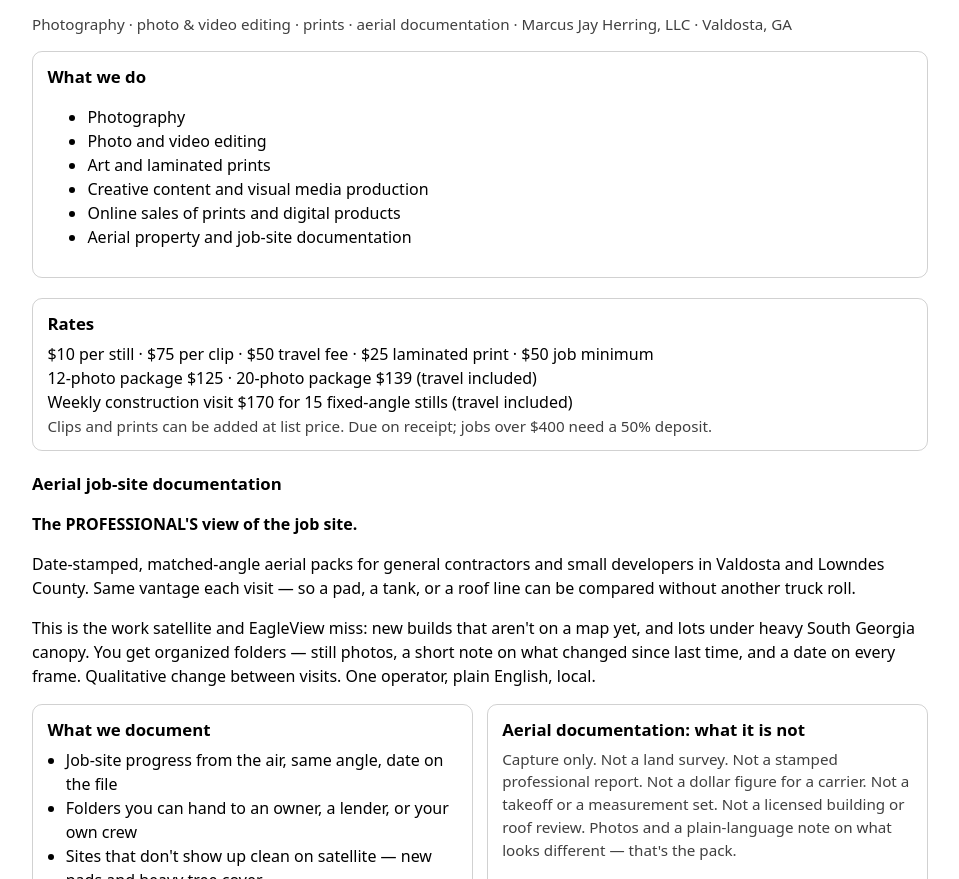
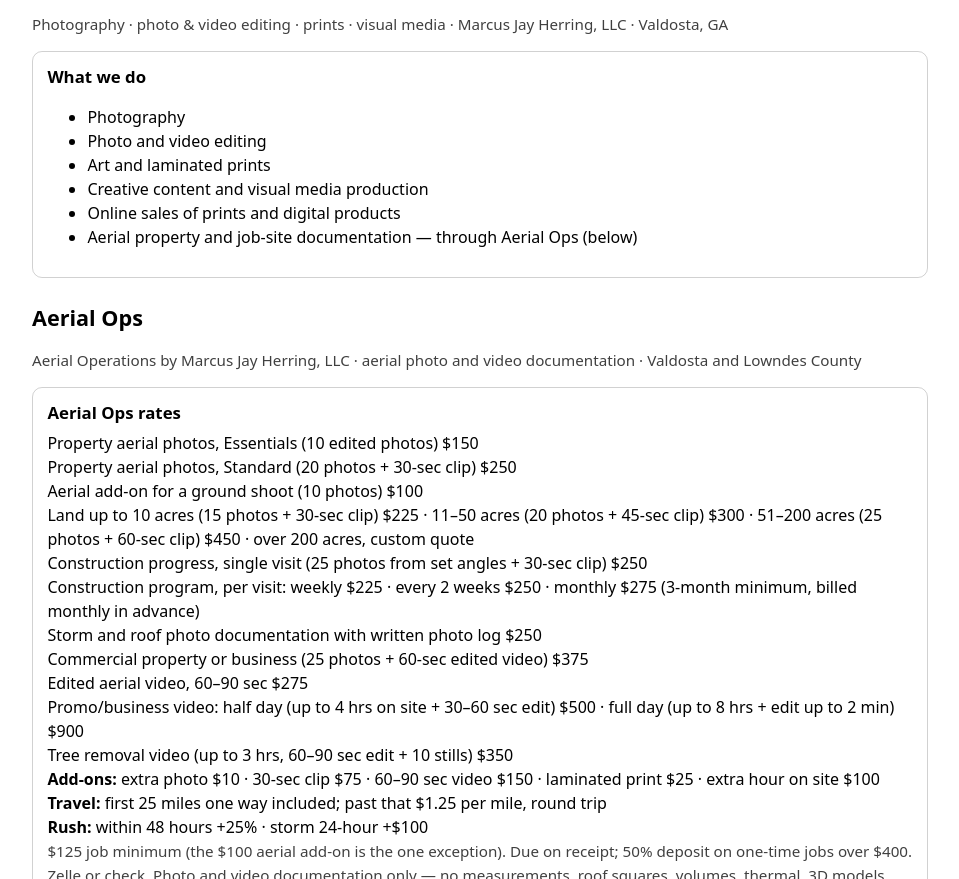
Before and after one commit to MARS488/girl-talk, a plain HTML site: page docs/index.html in a window 1280 px wide. Shown: the part 73-952 px from the top of the page, without its empty margins (160-1119 px from the left). Drawn offline with Linux system fonts and the light colour scheme.

Commit message:
Pages: v3 price lock (Oct 22), Aerial Ops line for aerial documentation, capture-only wording

```diff
--- a/docs/index.html
+++ b/docs/index.html
@@ -3,10 +3,10 @@
 <head>
   <meta charset="utf-8" />
   <meta name="viewport" content="width=device-width, initial-scale=1" />
-  <title>Angel Blue Jay — Photography, Video &amp; Visual Media</title>
-  <meta name="description" content="Photography, photo and video editing, art prints, creative content, visual media production, online sales of prints and digital products, and related creative/visual services." />
-  <meta property="og:title" content="Angel Blue Jay — Photography, Video &amp; Visual Media" />
-  <meta property="og:description" content="Photography, photo and video editing, art prints, creative content, visual media production, online sales of prints and digital products, and related creative/visual services." />
+  <title>Angel Blue Jay & Aerial Ops — Photography, Video, Visual Media & Aerial Documentation</title>
+  <meta name="description" content="Angel Blue Jay: photography, photo and video editing, art prints, creative content, visual media production, and online sales of prints and digital products. Aerial Ops: aerial property and job-site photo documentation, capture only. Marcus Jay Herring, LLC, Valdosta, GA." />
+  <meta property="og:title" content="Angel Blue Jay & Aerial Ops — Photography, Video, Visual Media & Aerial Documentation" />
+  <meta property="og:description" content="Angel Blue Jay: photography, photo and video editing, art prints, creative content, visual media production, and online sales of prints and digital products. Aerial Ops: aerial property and job-site photo documentation, capture only. Marcus Jay Herring, LLC, Valdosta, GA." />
   <style>
     :root { color-scheme: light dark; font-family: system-ui, sans-serif; }
     body { max-width: 56rem; margin: 2rem auto; padding: 0 1.25rem 3rem; line-height: 1.5; }
@@ -28,7 +28,7 @@
 </head>
 <body>
   <h1>Angel Blue Jay</h1>
-  <p class="muted">Photography · photo &amp; video editing · prints · aerial documentation · Marcus Jay Herring, LLC · Valdosta, GA</p>
+  <p class="muted">Photography · photo & video editing · prints · visual media · Marcus Jay Herring, LLC · Valdosta, GA</p>
 
   <div class="card">
     <h2>What we do</h2>
@@ -38,16 +38,30 @@
       <li>Art and laminated prints</li>
       <li>Creative content and visual media production</li>
       <li>Online sales of prints and digital products</li>
-      <li>Aerial property and job-site documentation</li>
+      <li>Aerial property and job-site documentation — through Aerial Ops (below)</li>
     </ul>
   </div>
 
+  <h2 style="font-size:1.35rem;margin-top:1.5rem;">Aerial Ops</h2>
+  <p class="muted">Aerial Operations by Marcus Jay Herring, LLC · aerial photo and video documentation · Valdosta and Lowndes County</p>
+
   <div class="card">
-    <h2>Rates</h2>
-    $10 per still · $75 per clip · $50 travel fee · $25 laminated print · $50 job minimum<br />
-    12-photo package $125 · 20-photo package $139 (travel included)<br />
-    Weekly construction visit $170 for 15 fixed-angle stills (travel included)<br />
-    <span class="muted">Clips and prints can be added at list price. Due on receipt; jobs over $400 need a 50% deposit.</span>
+    <h2>Aerial Ops rates</h2>
+    Property aerial photos, Essentials (10 edited photos) $150<br />
+    Property aerial photos, Standard (20 photos + 30-sec clip) $250<br />
+    Aerial add-on for a ground shoot (10 photos) $100<br />
+    Land up to 10 acres (15 photos + 30-sec clip) $225 · 11–50 acres (20 photos + 45-sec clip) $300 · 51–200 acres (25 photos + 60-sec clip) $450 · over 200 acres, custom quote<br />
+    Construction progress, single visit (25 photos from set angles + 30-sec clip) $250<br />
+    Construction program, per visit: weekly $225 · every 2 weeks $250 · monthly $275 (3-month minimum, billed monthly in advance)<br />
+    Storm and roof photo documentation with written photo log $250<br />
+    Commercial property or business (25 photos + 60-sec edited video) $375<br />
+    Edited aerial video, 60–90 sec $275<br />
+    Promo/business video: half day (up to 4 hrs on site + 30–60 sec edit) $500 · full day (up to 8 hrs + edit up to 2 min) $900<br />
+    Tree removal video (up to 3 hrs, 60–90 sec edit + 10 stills) $350<br />
+    <strong>Add-ons:</strong> extra photo $10 · 30-sec clip $75 · 60–90 sec video $150 · laminated print $25 · extra hour on site $100<br />
+    <strong>Travel:</strong> first 25 miles one way included; past that $1.25 per mile, round trip<br />
+    <strong>Rush:</strong> within 48 hours +25% · storm 24-hour +$100<br />
+    <span class="muted">$125 job minimum (the $100 aerial add-on is the one exception). Due on receipt; 50% deposit on one-time jobs over $400. Zelle or check. Photo and video documentation only — no measurements, roof squares, volumes, thermal, 3D models, surveys, or inspections.</span>
   </div>
 
   <h2>Aerial job-site documentation</h2>
@@ -67,7 +81,7 @@
     </div>
     <div class="card">
       <h2>Aerial documentation: what it is not</h2>
-      <p class="muted">Capture only. Not a land survey. Not a stamped professional report. Not a dollar figure for a carrier. Not a takeoff or a measurement set. Not a licensed building or roof review. Photos and a plain-language note on what looks different — that's the pack.</p>
+      <p class="muted">Capture only. We capture. Your licensed team certifies. Not a land survey. Not an inspection. Not an acreage or boundary determination. Not a stamped professional report. Not a dollar figure for a carrier. Not a takeoff or a measurement set. Not a licensed building or roof review. Photos and a plain-language note on what looks different — that's the pack.</p>
     </div>
   </div>
 
@@ -84,10 +98,10 @@
     </figure>
     <figure>
       <img src="media/fuel-station-finished-web.jpg" alt="Fuel station finished pre-opening November 2025" />
-      <figcaption><strong>Business &amp; Marketing</strong> — Fuel station: finished, pre-opening (2025-11-05)</figcaption>
+      <figcaption><strong>Business & Marketing</strong> — Fuel station: finished, pre-opening (2025-11-05)</figcaption>
     </figure>
   </div>
 
-  <p class="muted">Marcus Jay Herring, LLC · 601 N. St. Augustine Rd., Valdosta, GA 31601 · Due on receipt</p>
+  <p class="muted">Marcus Jay Herring, LLC · Angel Blue Jay and Aerial Ops · 601 N. St. Augustine Rd., Valdosta, GA 31601 · Due on receipt</p>
 </body>
 </html>
```
